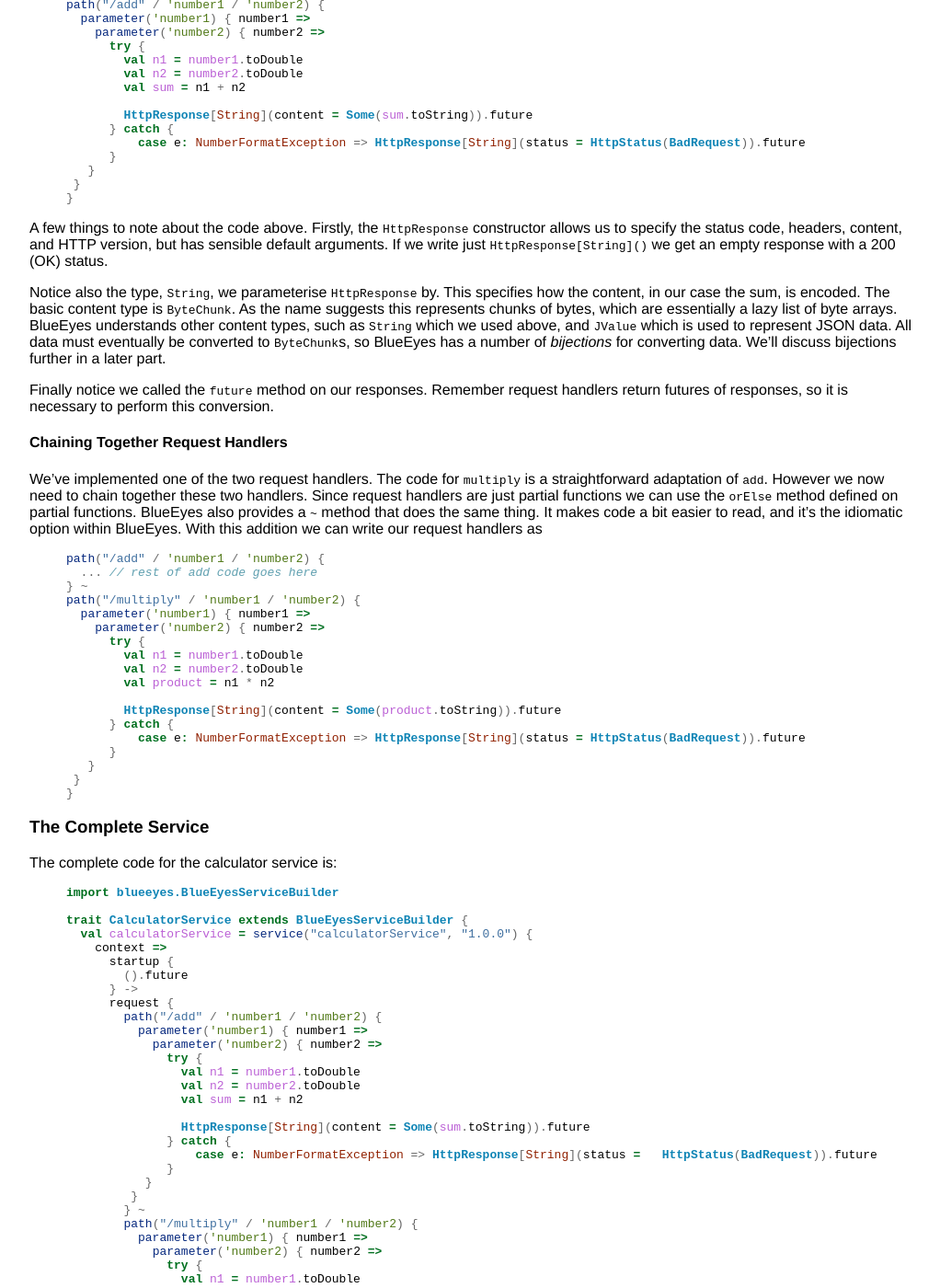
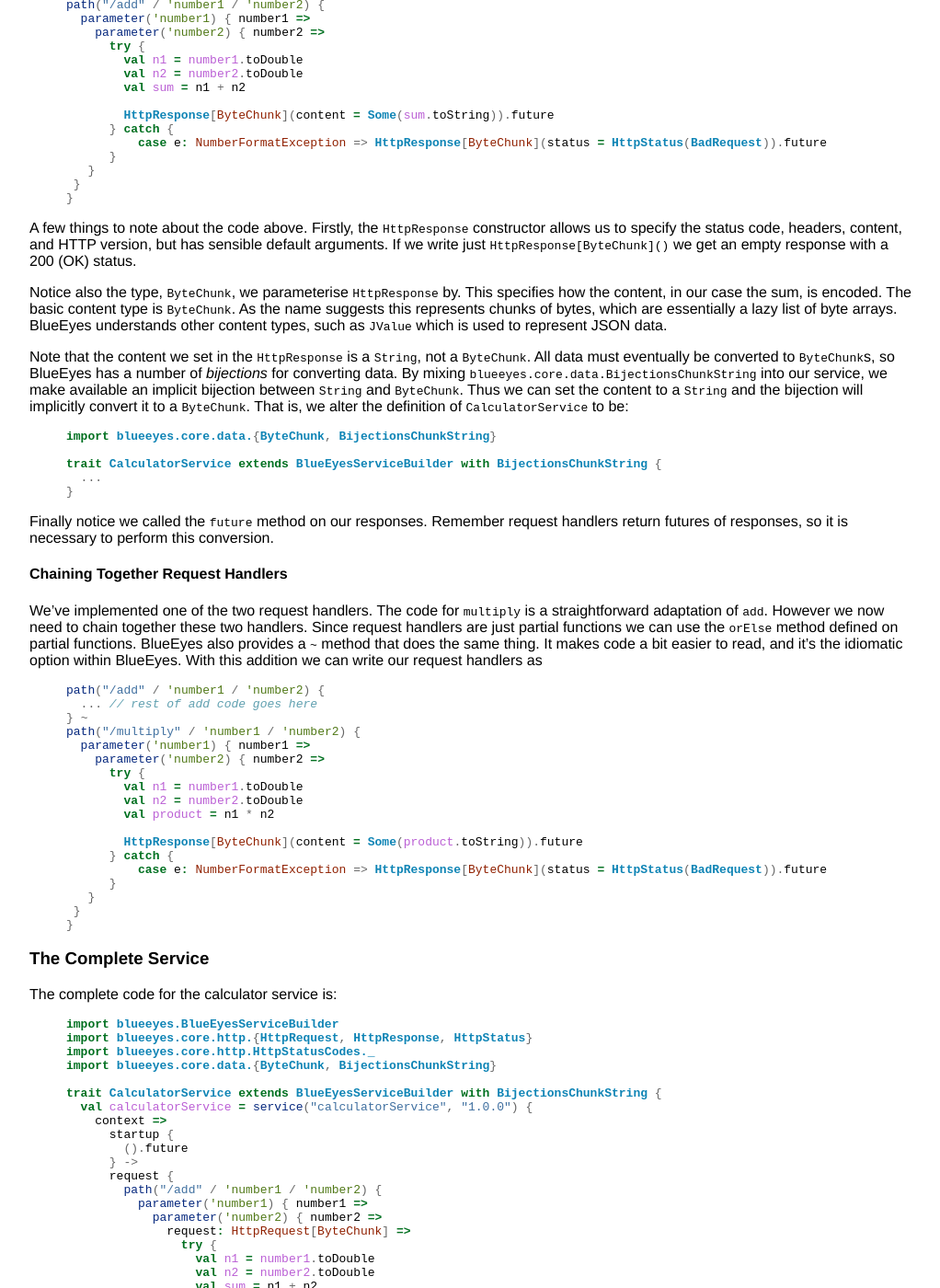
Before and after one commit to noelwelsh/making-eyes, a Jekyll site: the page built from intro.markdown, in a window 1280 px wide and 1400 px high, scrolled down 2462 px. Shown: the whole window at 92% size, without its empty margins (128-1150 px from the left). Built offline with Jekyll 4.4.1, drawn with Linux system fonts in a browser that asks for light colours; some of the changed text lies outside the part shown.

Commit message:
Fix porkies about content types and explain a bit more about explicits. Update code sample to correct code.

```diff
--- a/intro.markdown
+++ b/intro.markdown
@@ -162,18 +162,28 @@ path("/add" / 'number1 / 'number2) {
         val n2 = number2.toDouble
         val sum = n1 + n2
 
-        HttpResponse[String](content = Some(sum.toString)).future
+        HttpResponse[ByteChunk](content = Some(sum.toString)).future
       } catch {
-          case e: NumberFormatException => HttpResponse[String](status = HttpStatus(BadRequest)).future
+          case e: NumberFormatException => HttpResponse[ByteChunk](status = HttpStatus(BadRequest)).future
       }
    }
  }
 }
 {% endhighlight %}
 
-A few things to note about the code above. Firstly, the `HttpResponse` constructor allows us to specify the status code, headers, content, and HTTP version, but has sensible default arguments. If we write just `HttpResponse[String]()` we get an empty response with a 200 (OK) status.
+A few things to note about the code above. Firstly, the `HttpResponse` constructor allows us to specify the status code, headers, content, and HTTP version, but has sensible default arguments. If we write just `HttpResponse[ByteChunk]()` we get an empty response with a 200 (OK) status.
 
-Notice also the type, `String`, we parameterise `HttpResponse` by. This specifies how the content, in our case the sum, is encoded. The basic content type is `ByteChunk`. As the name suggests this represents chunks of bytes, which are essentially a lazy list of byte arrays. BlueEyes understands other content types, such as `String` which we used above, and `JValue` which is used to represent JSON data. All data must eventually be converted to `ByteChunk`s, so BlueEyes has a number of *bijections* for converting data. We'll discuss bijections further in a later part.
+Notice also the type, `ByteChunk`, we parameterise `HttpResponse` by. This specifies how the content, in our case the sum, is encoded. The basic content type is `ByteChunk`. As the name suggests this represents chunks of bytes, which are essentially a lazy list of byte arrays. BlueEyes understands other content types, such as `JValue` which is used to represent JSON data.
+
+Note that the content we set in the `HttpResponse` is a `String`, not a `ByteChunk`. All data must eventually be converted to `ByteChunk`s, so BlueEyes has a number of *bijections* for converting data. By mixing `blueeyes.core.data.BijectionsChunkString` into our service, we make available an implicit bijection between `String` and `ByteChunk`. Thus we can set the content to a `String` and the bijection will implicitly convert it to a `ByteChunk`. That is, we alter the definition of `CalculatorService` to be:
+
+{% highlight scala %}
+import blueeyes.core.data.{ByteChunk, BijectionsChunkString}
+
+trait CalculatorService extends BlueEyesServiceBuilder with BijectionsChunkString {
+  ...
+}
+{% endhighlight %}
 
 Finally notice we called the `future` method on our responses. Remember request handlers return futures of responses, so it is necessary to perform this conversion.
 
@@ -193,9 +203,9 @@ path("/multiply" / 'number1 / 'number2) {
         val n2 = number2.toDouble
         val product = n1 * n2
 
-        HttpResponse[String](content = Some(product.toString)).future
+        HttpResponse[ByteChunk](content = Some(product.toString)).future
       } catch {
-          case e: NumberFormatException => HttpResponse[String](status = HttpStatus(BadRequest)).future
+          case e: NumberFormatException => HttpResponse[ByteChunk](status = HttpStatus(BadRequest)).future
       }
    }
  }
@@ -208,8 +218,11 @@ The complete code for the calculator service is:
 
 {% highlight scala %}
 import blueeyes.BlueEyesServiceBuilder
+import blueeyes.core.http.{HttpRequest, HttpResponse, HttpStatus}
+import blueeyes.core.http.HttpStatusCodes._
+import blueeyes.core.data.{ByteChunk, BijectionsChunkString}
 
-trait CalculatorService extends BlueEyesServiceBuilder {
+trait CalculatorService extends BlueEyesServiceBuilder with BijectionsChunkString {
   val calculatorService = service("calculatorService", "1.0.0") {
     context =>
       startup {
@@ -219,30 +232,32 @@ trait CalculatorService extends BlueEyesServiceBuilder {
         path("/add" / 'number1 / 'number2) {
           parameter('number1) { number1 =>
             parameter('number2) { number2 =>
-              try {
-                val n1 = number1.toDouble
-                val n2 = number2.toDouble
-                val sum = n1 + n2
+              request: HttpRequest[ByteChunk] =>
+                try {
+                  val n1 = number1.toDouble
+                  val n2 = number2.toDouble
+                  val sum = n1 + n2
 
-                HttpResponse[String](content = Some(sum.toString)).future
-              } catch {
-                  case e: NumberFormatException => HttpResponse[String](status =   HttpStatus(BadRequest)).future
-              }
+                  HttpResponse[ByteChunk](content = Some(sum.toString)).future
+                } catch {
+                  case e: NumberFormatException => HttpResponse[ByteChunk](status = HttpStatus(BadRequest)).future
+                }
            }
          }
         } ~
         path("/multiply" / 'number1 / 'number2) {
           parameter('number1) { number1 =>
             parameter('number2) { number2 =>
-              try {
-                val n1 = number1.toDouble
-                val n2 = number2.toDouble
-                val product = n1 * n2
+              request: HttpRequest[ByteChunk] =>
+                try {
+                  val n1 = number1.toDouble
+                  val n2 = number2.toDouble
+                  val product = n1 * n2
 
-                HttpResponse[String](content = Some(product.toString)).future
-              } catch {
-                  case e: NumberFormatException => HttpResponse[String](status = HttpStatus(BadRequest)).future
-              }
+                  HttpResponse[ByteChunk](content = Some(product.toString)).future
+                } catch {
+                  case e: NumberFormatException => HttpResponse[ByteChunk](status = HttpStatus(BadRequest)).future
+                }
            }
          }
         }
@@ -250,7 +265,7 @@ trait CalculatorService extends BlueEyesServiceBuilder {
       shutdown { config =>
         ().future
       }
- }
+  }
 }
 {% endhighlight %}
 
```
